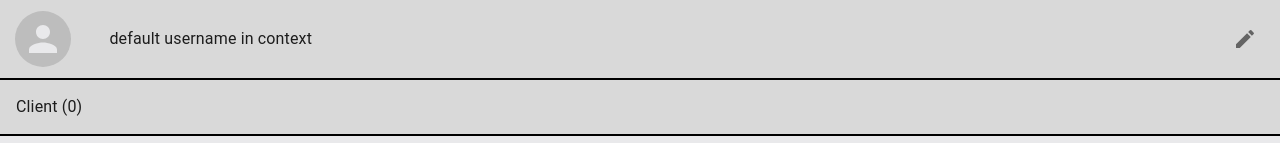
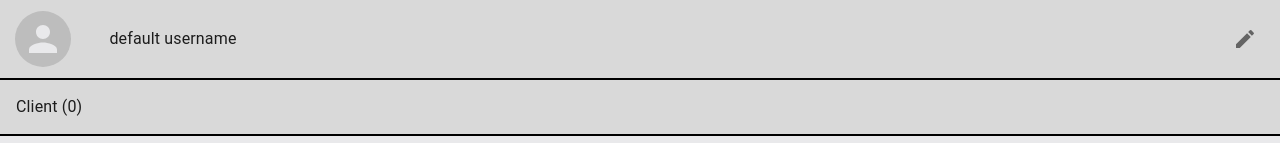
Before and after one commit to Palm394/chat-application-client, a Next.js app: page / in a window 1280 px wide. Shown: the top 143 px of the page. Built offline with nearby package versions, Linux system fonts and the light colour scheme.

Commit message:
set default value of user context

```diff
--- a/src/pages/_app.tsx
+++ b/src/pages/_app.tsx
@@ -7,8 +7,8 @@ import { useState } from 'react'
 
 export default function App({ Component, pageProps }: AppProps) {
   const [user, setUser] = useState<User>({
-    username: "default username in context",
-    user_id: "default user_id in context"
+    username: "default username",
+    user_id: "default user_id"
   })
 
   return (
```
